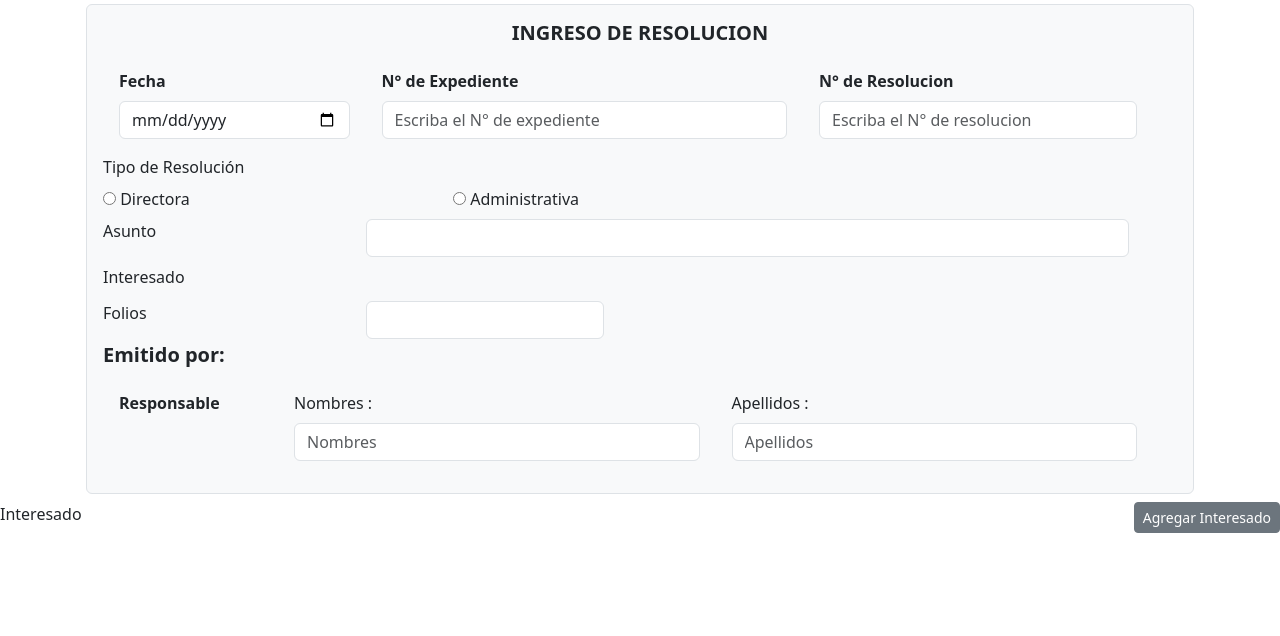
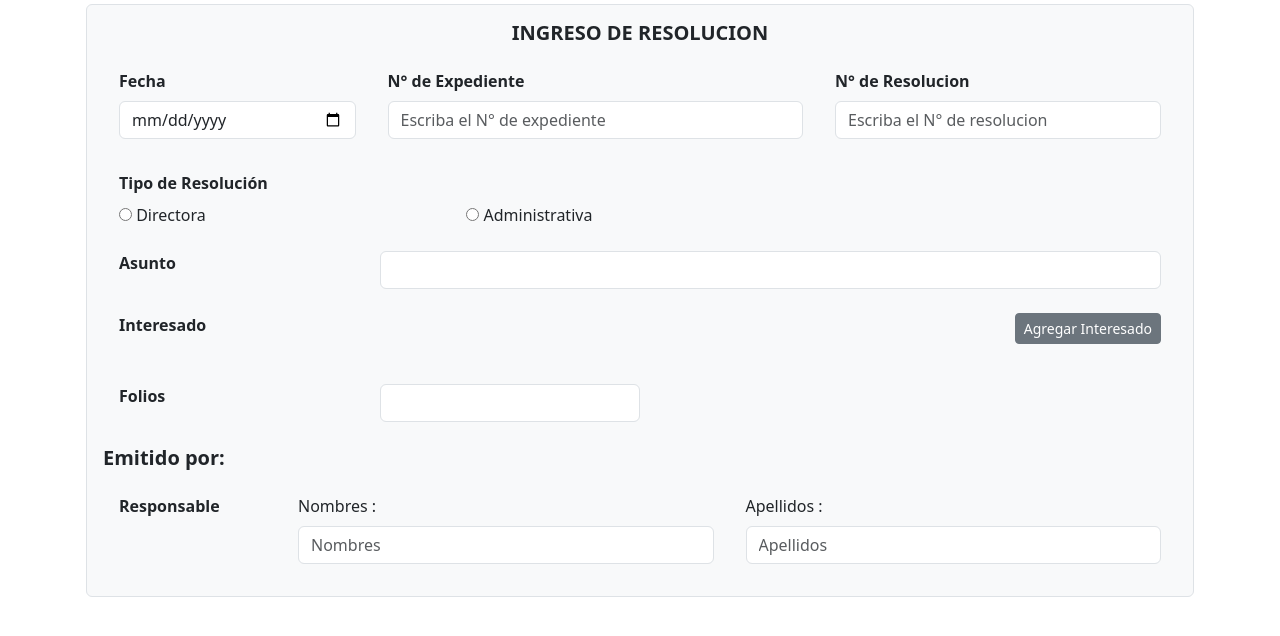
Before and after one commit to AngelyRosario/resolucion, a plain HTML site: page index.html in a window 1280 px wide. Drawn offline with nearby package versions, Linux system fonts and the light colour scheme.

Commit message:
arreglado del diseño

```diff
--- a/index.html
+++ b/index.html
@@ -14,7 +14,7 @@
     <div class="container">
         <div class="rounded p-1 br-3">
             <div class="border rounded p-3 bg-light br-3 mb-1">
-                <form action="" class="row">
+                <div class="column">
                     <h5 class="text_inicial1"><strong>INGRESO DE RESOLUCION</strong></h5>
                     <!--Primer contenedor-->
                     <div class="row">
@@ -40,9 +40,9 @@
                         </div>
                     </div>
                     <!--Segundo contenedor-->
-                    <div class="row">
-                        <div class="form-label">Tipo de Resolución</div>
-                        <div class="d-flex flex-md-row flex-wrap flex-sm-column mb-2">
+                    <div class="row p-3">
+                        <div class="form-label"><strong>Tipo de Resolución</strong></div>
+                        <div class="d-flex flex-wrap mb-4">
                             <div class="col-md-4 col-12">
                                 <div>
                                     <input type="radio" value="0" name="opcionRes" id="opcionResSi">
@@ -56,29 +56,27 @@
                                 </div>
                             </div>
                         </div>
-                        <div class="row mb-2">
+                        <div class="d-flex flex-wrap mb-4">
                             <div class="col-md-3 col-12">
-                                <label class="form-label" for="resAsunto">Asunto</label>
+                                <label class="form-label" for="resAsunto"><strong>Asunto</strong></label>
                             </div>
                             <div class="col-md-9 col-12">
                                 <input type="text" class="form-control" id="resAsunto">
                             </div>
                         </div>
-                        <div class="row mb-1">
+                        <div class="d-flex flex-wrap mb-2">
                             <div class="col-md-3 col-6">
-                                <label class="form-label" for="resInteresado">Interesado</label>
+                                <label class="form-label" for="resInteresado"><strong>Interesado</strong></label>
                             </div>
-                            <!-- <div class="col-md-9 col-6 d-md-flex justify-content-md-end">
+                            <div class="col-md-9 col-6 d-md-flex justify-content-md-end">
                                 <button class="btn btn-secondary btn-sm mb-2" id="agregarInteresados">Agregar Interesado</button>
-                            </div> -->
                             </div>
-                        <!-- <div class="d-flex flex-md-row flex-wrap flex-sm-column mb-2" id="intDinamico">
-                            <label class="form-label">Interesado N° ${contador++}</label>
-                            <input class="form-control" name="nombre[]" placeholder="Escriba el Nombre">
-                        </div> -->
-                        <div class="row mb-1">
+                            <div class="d-flex flex-wrap flex-sm-column mb-2 col-md-12 col-12 p-2" id="intDinamico">
+                            </div>
+                        </div>
+                        <div class="d-flex flex-wrap mb-2">
                             <div class="col-md-3 col-12">
-                                <label class="form-label" for="resFolios">Folios</label>
+                                <label class="form-label" for="resFolios"><strong>Folios</strong></label>
                             </div>
                             <div class="col-md-3 col-6">
                                 <input type="number" class="form-control" id="resFolios">
@@ -108,21 +106,22 @@
                         </div>
                     </div>
                 </div>
-            </form>
             </div>
         </div>
-
-    <div class="row">
+    </div>
+    <!-- <div class="container">
+        <div class="border rounded p-3 bg-light br-3 mb-1">
             <div class="col-md-3 col-6">
                 <label class="form-label" for="resInteresado">Interesado</label>
             </div>
             <div class="col-md-9 col-6 d-md-flex justify-content-md-end">
                 <button class="btn btn-secondary btn-sm mb-2" id="agregarInteresados">Agregar Interesado</button>
             </div>
-        <div class="col-12" id="intDinamico">
-
+            <div class="d-flex flex-md-column flex-wrap flex-sm-column mb-2 justify-content-md-center" id="intDinamico">
             </div>
         </div>
+    </div> -->
+
 
     <script src="script.js"></script>
     <script src="https://cdn.jsdelivr.net/npm/bootstrap@5.3.2/dist/js/bootstrap.bundle.min.js"
--- a/script.js
+++ b/script.js
@@ -5,7 +5,7 @@ let contador = 1;
 
 btnAgregar.addEventListener('click', e=> {
     let cadaDiv = document.createElement('div');
-    cadaDiv.innerHTML = `<div class="d-flex flex-md-col flex-wrap flex-sm-col mb-2"><label class="col-md-3 col-12 form-label">Interesado N° ${contador++}</label> - <input class="col-md-6 col-12 form-control" name="nombre[]" placeholder="Escriba el Nombre"></input><button class="col-md-3 col-12 btn btn-secondary btn-sm mb-2" onclick="eliminar(this)">Eliminar</button></div>`;
+    cadaDiv.innerHTML = `<div class="row"><div class="col-md-3 col-12 p-1"><label class="form-label">Interesado N° ${contador++}</label></div><div class="col-md-6 col-12 p-1"><input class="form-control" name="nombre[]" placeholder="Escriba el Nombre"></input></div><div class="col-md-3 col-12 p-1 d-md-flex justify-content-md-end"><button class="btn btn-secondary btn-sm mb-2" onclick="eliminar(this)">Eliminar</button></div></div>`;
     contenedor.appendChild(cadaDiv);
 })
 
@@ -15,14 +15,17 @@ btnAgregar.addEventListener('click', e=> {
 
 const eliminar = (e) => {
     const divPadre = e.parentNode;
-    contenedor.removeChild(divPadre);
+    const divPadredelPadre = divPadre.parentNode;
+    const divPadredelPadredelPadre = divPadredelPadre.parentNode;
+    contenedor.removeChild(divPadredelPadredelPadre);
     actualizarContenedor();
 }
 
 const actualizarContenedor = () => {
     let divs = contenedor.children;
+    let divs_menor = divs.children;
     contador = 1;
-    for (let i=0; i<divs.length; i++){
-        divs[i].children[0].innerHTML = `Interesado N° ${contador++}`;
+    for (let i=0; i<divs_menor.length; i++){
+        divs_menor[i].children[0].innerHTML = `Interesado N° ${contador++}`;
     }
 }
```
Lines whose indentation alone changed are shown as unchanged.
